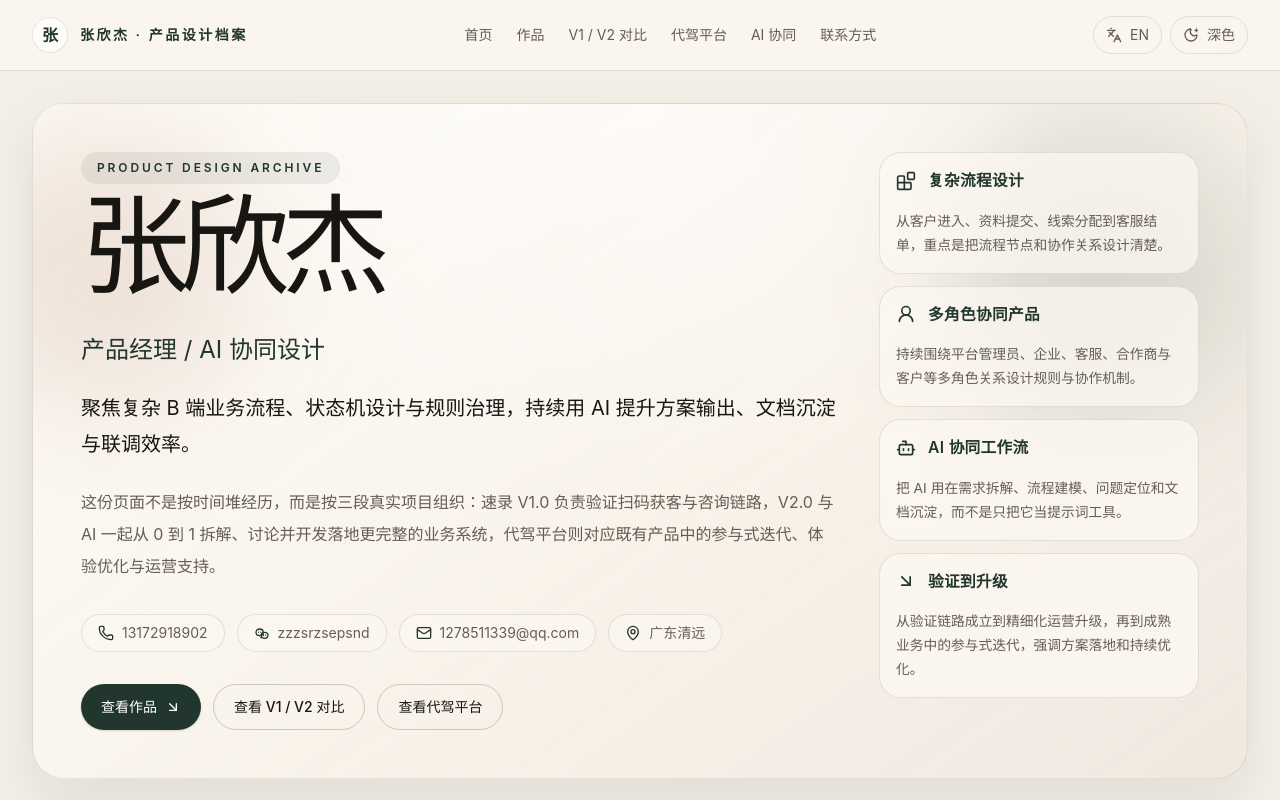
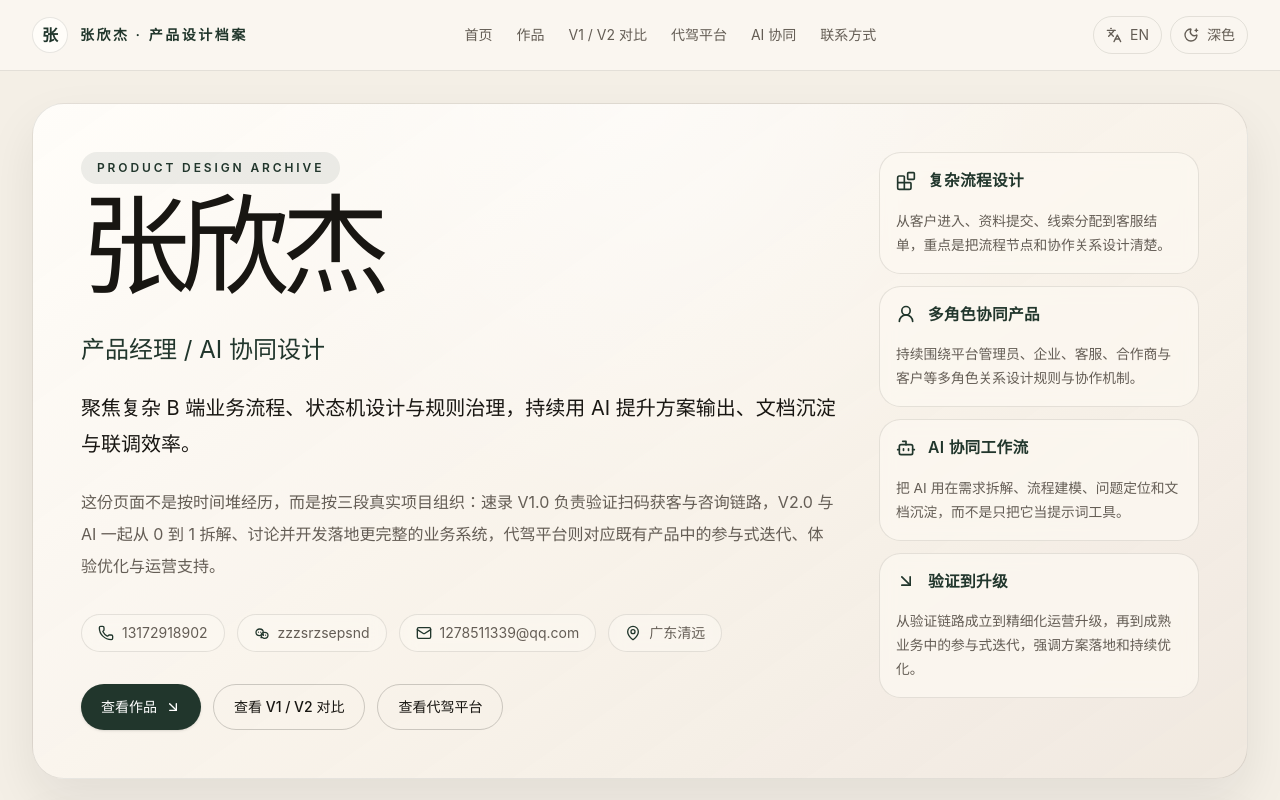
Before and after one commit to zzzgitdx/resume, a React (Vite) app: page / in a window 1280 px wide. Shown: the top 800 px of the page. Built offline with nearby package versions, Linux system fonts and the light colour scheme.

Commit message:
Refine hero and navigation surfaces

```diff
--- a/src/App.tsx
+++ b/src/App.tsx
@@ -164,7 +164,7 @@ function App() {
 
   return (
     <div className="min-h-screen bg-[var(--bg)] text-[var(--text)] transition-colors duration-300 print:bg-white">
-      <header className="sticky top-0 z-50 border-b border-[color:var(--line)] bg-[color:var(--surface)]/92 print:hidden relative lg:bg-[color:var(--surface)]/82 lg:backdrop-blur-xl">
+      <header className="sticky top-0 z-50 border-b border-[color:var(--line)] bg-[color:var(--surface)] print:hidden relative">
         <div className="mx-auto flex max-w-7xl items-center justify-between gap-4 px-5 py-4 md:px-8">
           <a href="#hero" className="flex items-center gap-3 text-sm font-semibold tracking-[0.18em] text-[var(--accent)] uppercase">
             <span className="inline-flex h-9 w-9 items-center justify-center rounded-full border border-[color:var(--line)] bg-[color:var(--surface-strong)] text-base tracking-normal">
@@ -237,29 +237,13 @@ function App() {
           className="relative overflow-hidden rounded-[2rem] border border-[color:var(--line)] bg-[linear-gradient(145deg,rgba(255,253,249,0.99)_0%,rgba(248,242,234,0.96)_55%,rgba(239,232,223,0.92)_100%)] shadow-[var(--shadow)] dark:bg-[linear-gradient(145deg,rgba(24,26,25,0.98)_0%,rgba(19,21,20,0.96)_55%,rgba(16,17,16,0.94)_100%)] print:rounded-none print:border print:shadow-none"
         >
           {isMobile ? (
-            <>
-              <div className="absolute -left-20 top-0 h-72 w-72 rounded-full bg-[rgba(164,104,69,0.12)] dark:bg-[rgba(164,104,69,0.06)]" />
-              <div className="absolute right-0 top-8 h-72 w-72 rounded-full bg-[rgba(33,54,44,0.1)] dark:bg-[rgba(219,232,224,0.05)]" />
             <div className="absolute inset-0 bg-[radial-gradient(circle_at_top,rgba(255,255,255,0.4),transparent_45%)] opacity-70 dark:opacity-10" />
-            </>
           ) : (
-            <>
-              <motion.div
-                className="absolute -left-20 top-0 h-72 w-72 rounded-full bg-[rgba(164,104,69,0.16)] blur-3xl dark:bg-[rgba(164,104,69,0.08)]"
-                animate={{ y: [0, 16, 0], scale: [1, 1.04, 1] }}
-                transition={{ duration: 10, repeat: Infinity, ease: 'easeInOut' }}
-              />
-              <motion.div
-                className="absolute right-0 top-8 h-72 w-72 rounded-full bg-[rgba(33,54,44,0.14)] blur-3xl dark:bg-[rgba(219,232,224,0.07)]"
-                animate={{ y: [0, -14, 0], scale: [1, 1.03, 1] }}
-                transition={{ duration: 11, repeat: Infinity, ease: 'easeInOut' }}
-              />
             <motion.div
               className="absolute inset-0 bg-[radial-gradient(circle_at_top,rgba(255,255,255,0.55),transparent_45%)] opacity-75 dark:opacity-10"
               animate={{ opacity: [0.72, 0.88, 0.72] }}
               transition={{ duration: 8, repeat: Infinity, ease: 'easeInOut' }}
             />
-            </>
           )}
 
           <div className="relative z-10 grid gap-10 p-8 md:grid-cols-[minmax(0,1fr)_320px] md:p-12 print:grid-cols-1 print:p-8">
```
Lines whose indentation alone changed are shown as unchanged.
